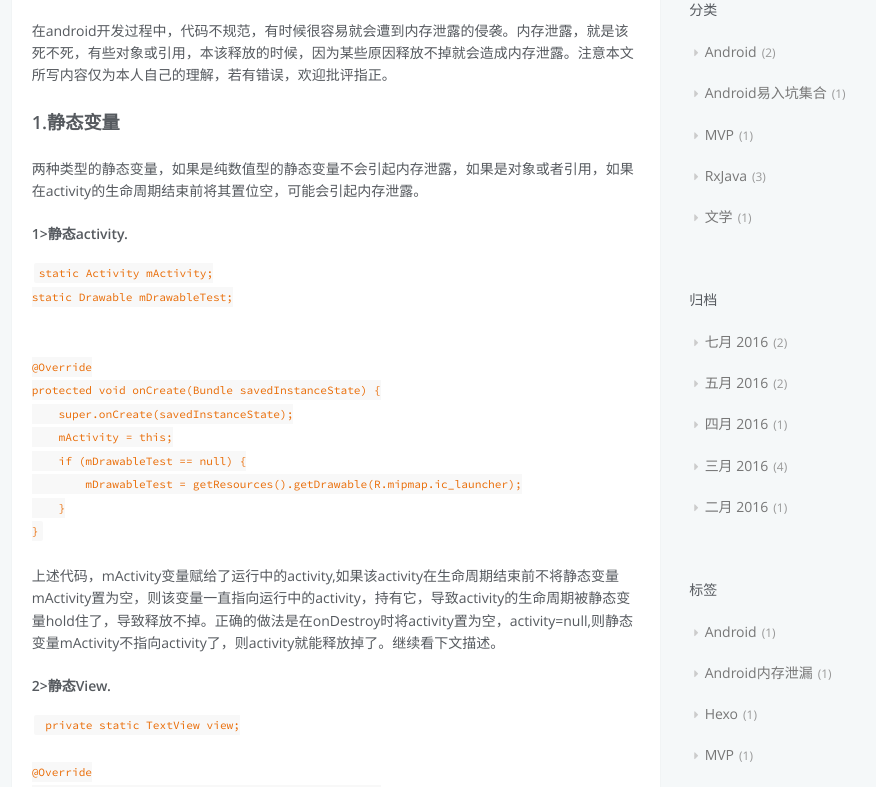
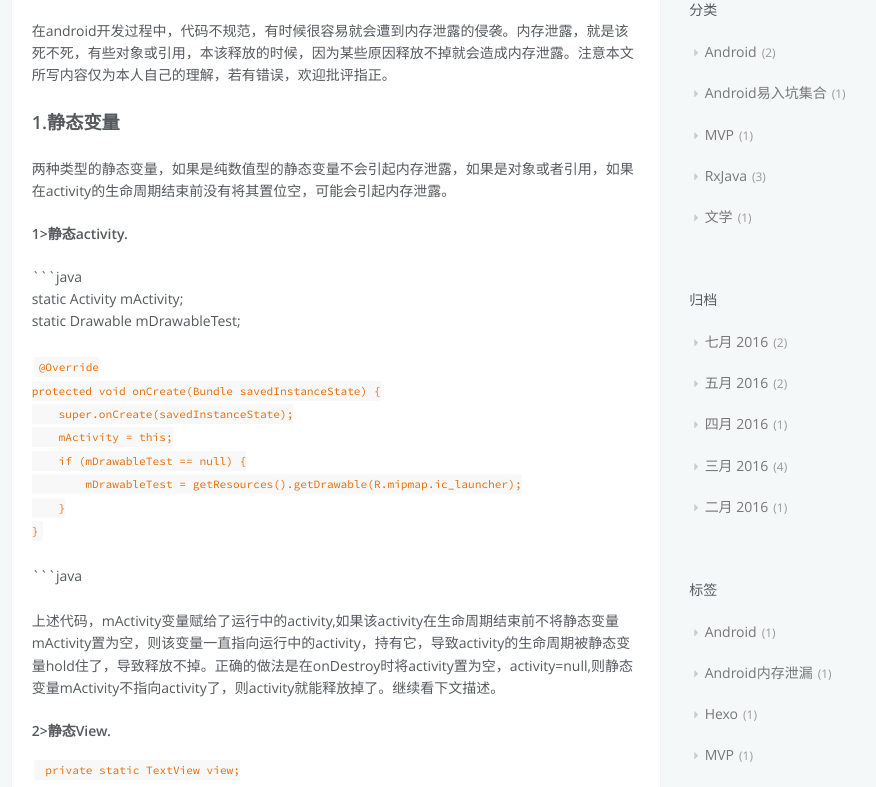
Before and after one commit to happycodinggirl/happycodinggirl.github.io, a plain HTML site: page 2016/07/24/android 内存泄露产生原因分析/index.html in a window 1280 px wide. Shown: the part 690-1477 px from the top of the page, without its empty margins (304-1180 px from the left). Drawn offline with Linux system fonts and the light colour scheme; some packages are replaced by stand-ins of ours; no server answers; a script that the page names is missing.

Commit message:
Site updated: 2016-09-25 06:58:16

````diff
--- a/2016/07/24/android 内存泄露产生原因分析/index.html
+++ b/2016/07/24/android 内存泄露产生原因分析/index.html
@@ -12,7 +12,7 @@
 <meta property="og:site_name" content="happycodinggirl">
 <meta property="og:description" content="在android开发过程中，代码不规范，有时候很容易就会遭到内存泄露的侵袭。内存泄露，就是该死不死，有些对象或引用，本该释放的时候，因为某些原因释放不掉就会造成内存泄露。注意本文所写内容仅为本人自己的理解，若有错误，欢迎批评指正。">
 <meta property="og:image" content="http://7xs2th.com1.z0.glb.clouddn.com/20140228153005850%20%281%29.jpeg">
-<meta property="og:updated_time" content="2016-09-11T08:42:16.023Z">
+<meta property="og:updated_time" content="2016-09-24T22:57:58.809Z">
 <meta name="twitter:card" content="summary">
 <meta name="twitter:title" content="android 内存泄露产生原因分析">
 <meta name="twitter:description" content="在android开发过程中，代码不规范，有时候很容易就会遭到内存泄露的侵袭。内存泄露，就是该死不死，有些对象或引用，本该释放的时候，因为某些原因释放不掉就会造成内存泄露。注意本文所写内容仅为本人自己的理解，若有错误，欢迎批评指正。">
@@ -247,12 +247,9 @@
 
 
             <p>在android开发过程中，代码不规范，有时候很容易就会遭到内存泄露的侵袭。内存泄露，就是该死不死，有些对象或引用，本该释放的时候，因为某些原因释放不掉就会造成内存泄露。注意本文所写内容仅为本人自己的理解，若有错误，欢迎批评指正。<br><a id="more"></a></p>
-<h3 id="1-静态变量"><a href="#1-静态变量" class="headerlink" title="1.静态变量"></a>1.静态变量</h3><p>两种类型的静态变量，如果是纯数值型的静态变量不会引起内存泄露，如果是对象或者引用，如果在activity的生命周期结束前将其置位空，可能会引起内存泄露。</p>
-<h5 id="1-gt-静态activity"><a href="#1-gt-静态activity" class="headerlink" title="1&gt;静态activity."></a>1&gt;静态activity.</h5><pre><code>static Activity mActivity;
-static Drawable mDrawableTest;
-
-
-@Override
+<h3 id="1-静态变量"><a href="#1-静态变量" class="headerlink" title="1.静态变量"></a>1.静态变量</h3><p>两种类型的静态变量，如果是纯数值型的静态变量不会引起内存泄露，如果是对象或者引用，如果在activity的生命周期结束前没有将其置位空，可能会引起内存泄露。</p>
+<h5 id="1-gt-静态activity"><a href="#1-gt-静态activity" class="headerlink" title="1&gt;静态activity."></a>1&gt;静态activity.</h5><p>```java<br>    static Activity mActivity;<br>    static Drawable mDrawableTest;</p>
+<pre><code>@Override
 protected void onCreate(Bundle savedInstanceState) {
     super.onCreate(savedInstanceState);
     mActivity = this;
@@ -260,7 +257,8 @@ protected void onCreate(Bundle savedInstanceState) {
         mDrawableTest = getResources().getDrawable(R.mipmap.ic_launcher);
     }
 }
-</code></pre><p>上述代码，mActivity变量赋给了运行中的activity,如果该activity在生命周期结束前不将静态变量mActivity置为空，则该变量一直指向运行中的activity，持有它，导致activity的生命周期被静态变量hold住了，导致释放不掉。正确的做法是在onDestroy时将activity置为空，activity=null,则静态变量mActivity不指向activity了，则activity就能释放掉了。继续看下文描述。</p>
+</code></pre><p>```java</p>
+<p>上述代码，mActivity变量赋给了运行中的activity,如果该activity在生命周期结束前不将静态变量mActivity置为空，则该变量一直指向运行中的activity，持有它，导致activity的生命周期被静态变量hold住了，导致释放不掉。正确的做法是在onDestroy时将activity置为空，activity=null,则静态变量mActivity不指向activity了，则activity就能释放掉了。继续看下文描述。</p>
 <h5 id="2-gt-静态View"><a href="#2-gt-静态View" class="headerlink" title="2&gt;静态View."></a>2&gt;静态View.</h5><pre><code> private static TextView view;
 
 @Override
````
